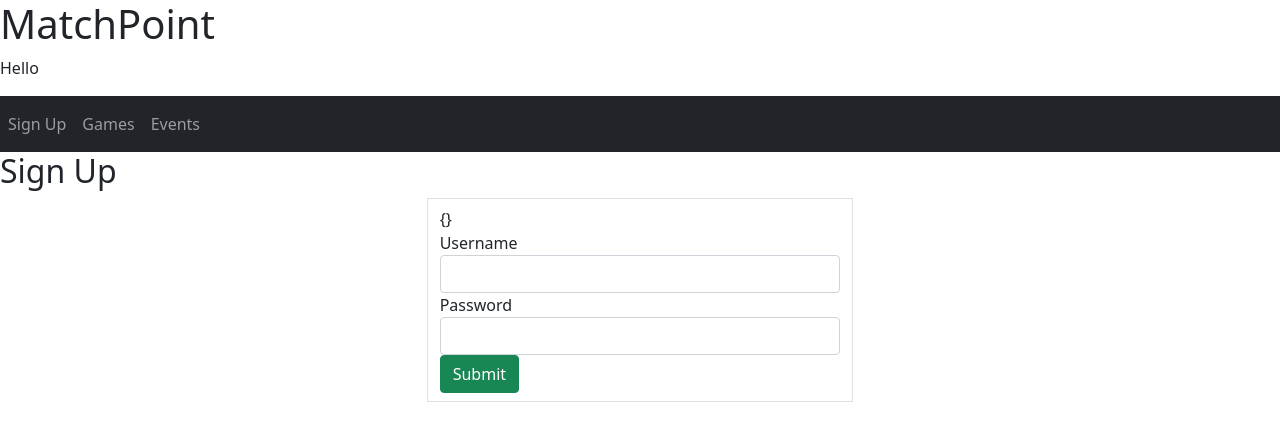
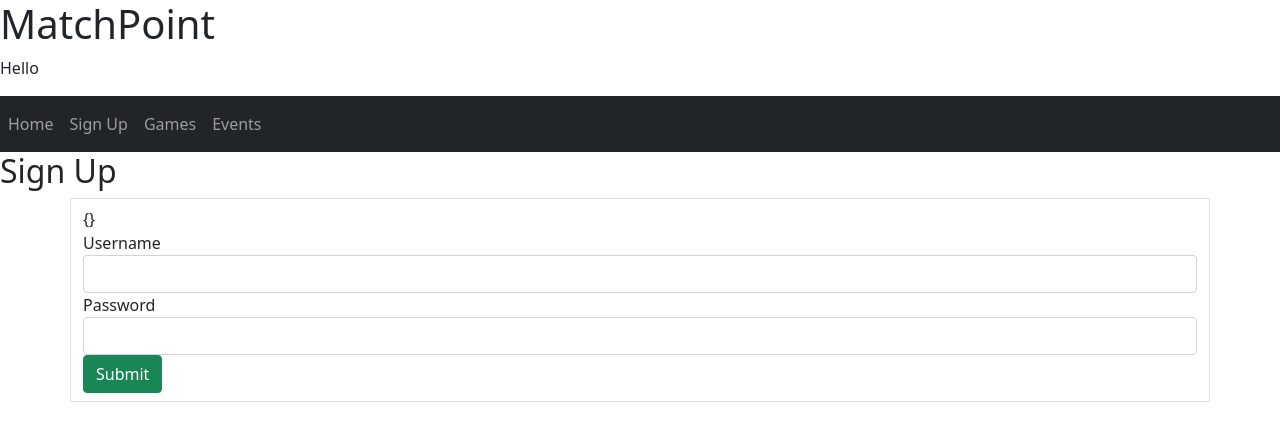
Before and after one commit to April-2022-LC-LiftOff/match-point, an Angular app in the folder frontend/: page /sign-up in a window 1280 px wide. Shown: the top 440 px of the page. Built offline with nearby package versions, Linux system fonts and the light colour scheme; no server answers.

Commit message:
Created home component

```diff
--- a/frontend/src/app/app-routing.module.ts
+++ b/frontend/src/app/app-routing.module.ts
@@ -2,10 +2,12 @@ import { NgModule } from '@angular/core';
 import { Routes, RouterModule } from '@angular/router';
 import { EventsComponent } from './events/events.component';
 import { GamesComponent } from './games/games.component';
+import { HomeComponent } from './home/home.component';
 import { SignupComponent } from './signup/signup.component';
 
 
 const routes: Routes = [
+  {path: "", component: HomeComponent},
   {path: "sign-up", component: SignupComponent},
   {path: "games", component: GamesComponent},
   {path: "events", component: EventsComponent},
--- a/frontend/src/app/app.component.html
+++ b/frontend/src/app/app.component.html
@@ -3,6 +3,7 @@
 <p>Hello {{userInSession}}</p>
 <nav class="navbar navbar-expand-sm bg-dark navbar-dark">
   <ul class="navbar-nav">
+    <li class="nav-item"><a class="nav-link" routerLink="/">Home</a></li>
     <li class="nav-item"><a class="nav-link" routerLink="/sign-up">Sign Up</a></li>
     <li class="nav-item"><a class="nav-link" routerLink="/games">Games</a></li>
     <li class="nav-item"><a class="nav-link" routerLink="/events">Events</a></li>
--- a/frontend/src/app/app.module.ts
+++ b/frontend/src/app/app.module.ts
@@ -8,13 +8,15 @@ import { SignupComponent } from './signup/signup.component';
 import { FormsModule } from '@angular/forms';
 import { GamesComponent } from './games/games.component';
 import { EventsComponent } from './events/events.component';
+import { HomeComponent } from './home/home.component';
 
 @NgModule({
   declarations: [
     AppComponent,
     SignupComponent,
     GamesComponent,
-    EventsComponent
+    EventsComponent,
+    HomeComponent
   ],
   imports: [
     BrowserModule,
--- /dev/null
+++ b/frontend/src/app/home/home.component.html
@@ -0,0 +1 @@
+<p>home works!</p>
--- /dev/null
+++ b/frontend/src/app/home/home.component.ts
@@ -0,0 +1,15 @@
+import { Component, OnInit } from '@angular/core';
+
+@Component({
+  selector: 'app-home',
+  templateUrl: './home.component.html',
+  styleUrls: ['./home.component.css']
+})
+export class HomeComponent implements OnInit {
+
+  constructor() { }
+
+  ngOnInit() {
+  }
+
+}
--- a/frontend/src/app/signup/signup.component.html
+++ b/frontend/src/app/signup/signup.component.html
@@ -1,5 +1,5 @@
 <h2>{{title}}</h2>
-<div class="container col-sm-4 border py-2">
+<div class="container col-xs-4 border py-2">
     <form #signupForm="ngForm" (ngSubmit)="registerUser()">
       {{ model | json }}
       <div class="form-group">
```
Also changed, not shown: frontend/src/app/home/home.component.css (added), 1 other file (tests, documents, lock files or other folders).
